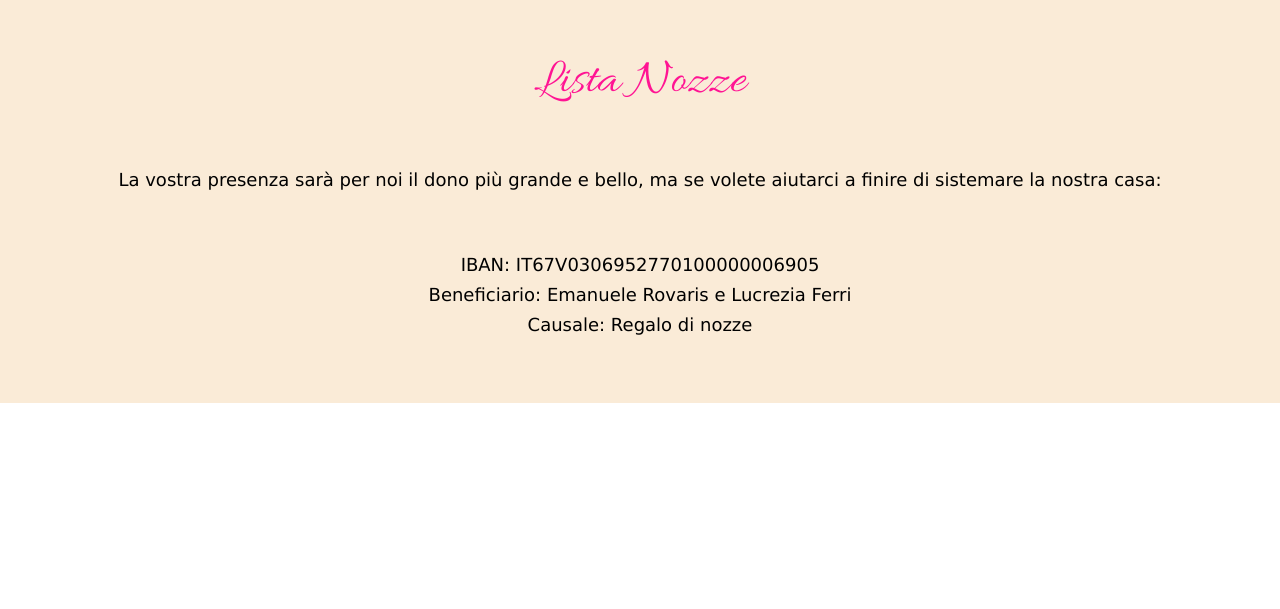
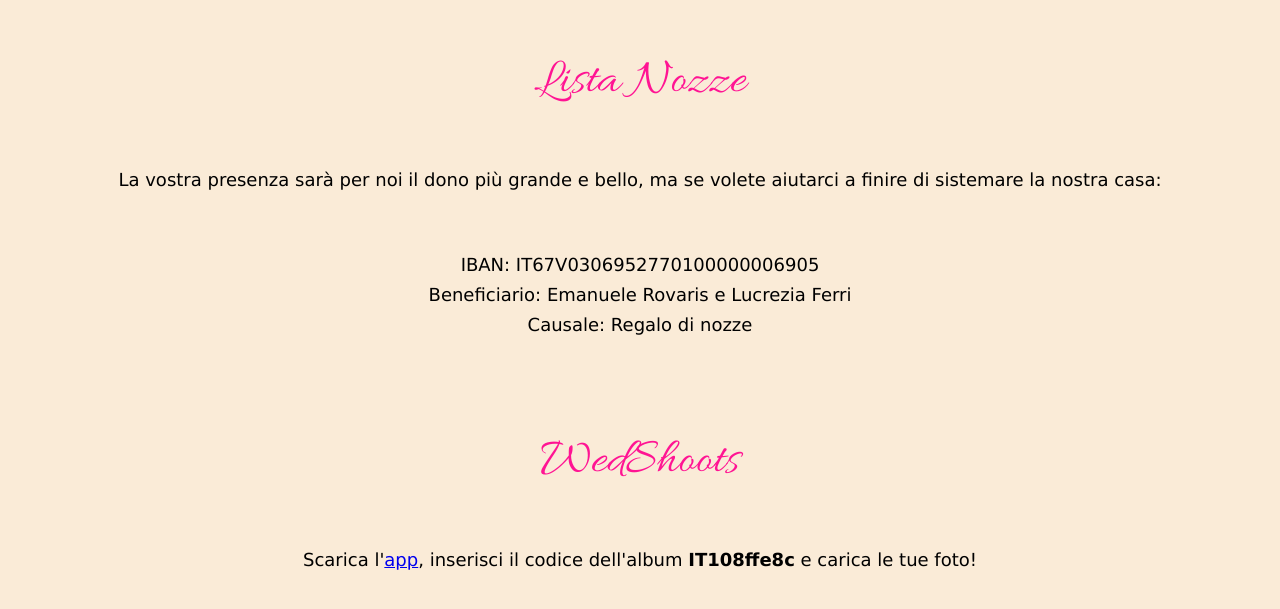
Before and after one commit to Benze94/lu-e-manu, a React (Create React App) app: page / in a window 1280 px wide. Shown: the part 2391-3000 px from the top of the page. Before the commit the page ends 2794 px from the top, so only its background shows below. Built offline with nearby package versions, Linux system fonts and the light colour scheme; grey boxes are pictures that could not be loaded.

Commit message:
wedshoots

```diff
--- /dev/null
+++ b/src/components/WedShoots/WedShoots.scss
@@ -0,0 +1,25 @@
+.WedShoots {
+  text-align: center;
+  font-size: 18px;
+  font-family: "Lucida Sans", "Lucida Sans Regular", "Lucida Grande", "Lucida Sans Unicode", Geneva, Verdana, sans-serif;
+
+  @media screen and (max-width: 650px) {
+    margin-bottom: 50px;
+    font-size: 16px;
+    line-height: 30px;
+  }
+
+  &__text {
+    margin-bottom: 50px;
+    line-height: 40px;
+  }
+
+  &__info {
+    width: 200px;
+    height: 200px;
+    background-image: url("../../assets/qr.png");
+    background-position: center;
+    background-repeat: no-repeat;
+    background-size: cover;
+  }
+}
--- /dev/null
+++ b/src/components/WedShoots/WedShoots.tsx
@@ -0,0 +1,33 @@
+import Section from '../Section/Section'
+import './WedShoots.scss'
+
+const WedShoots = () => {
+  return (
+    <Section title={'WedShoots'} id="wed-shoots" half>
+      <div className="WedShoots">
+        <div className="WedShoots__text">
+          Scarica l'
+          <a
+            href="https://play.google.com/store/apps/details?id=net.bodas.android.wedshoots"
+            target="_blank"
+            rel="noreferrer"
+          >
+            app
+          </a>
+          , inserisci il codice dell'album <b>IT108ffe8c</b> e carica le tue
+          foto!
+          {/* <a
+            href="https://www.matrimonio.com/web/lu-e-manu/wedshoots-8"
+            target="_blank"
+            rel="noreferrer"
+          >
+            WedShoots
+          </a> */}
+        </div>
+        {/* <div className="WedShoots__info"></div> */}
+      </div>
+    </Section>
+  )
+}
+
+export default WedShoots
--- a/src/pages/homepage/Homepage.tsx
+++ b/src/pages/homepage/Homepage.tsx
@@ -5,6 +5,7 @@ import Header from '../../components/Header/Header'
 import Cerimonia from '../../components/Cerimonia/Cerimonia'
 import Location from '../../components/Location/Location'
 import ListaNozze from '../../components/ListaNozze/ListaNozze'
+import WedShoots from '../../components/WedShoots/WedShoots'
 
 const Homepage = () => {
   return (
@@ -15,6 +16,7 @@ const Homepage = () => {
       <Cerimonia />
       <Location />
       <ListaNozze />
+      <WedShoots />
     </div>
   )
 }
```
